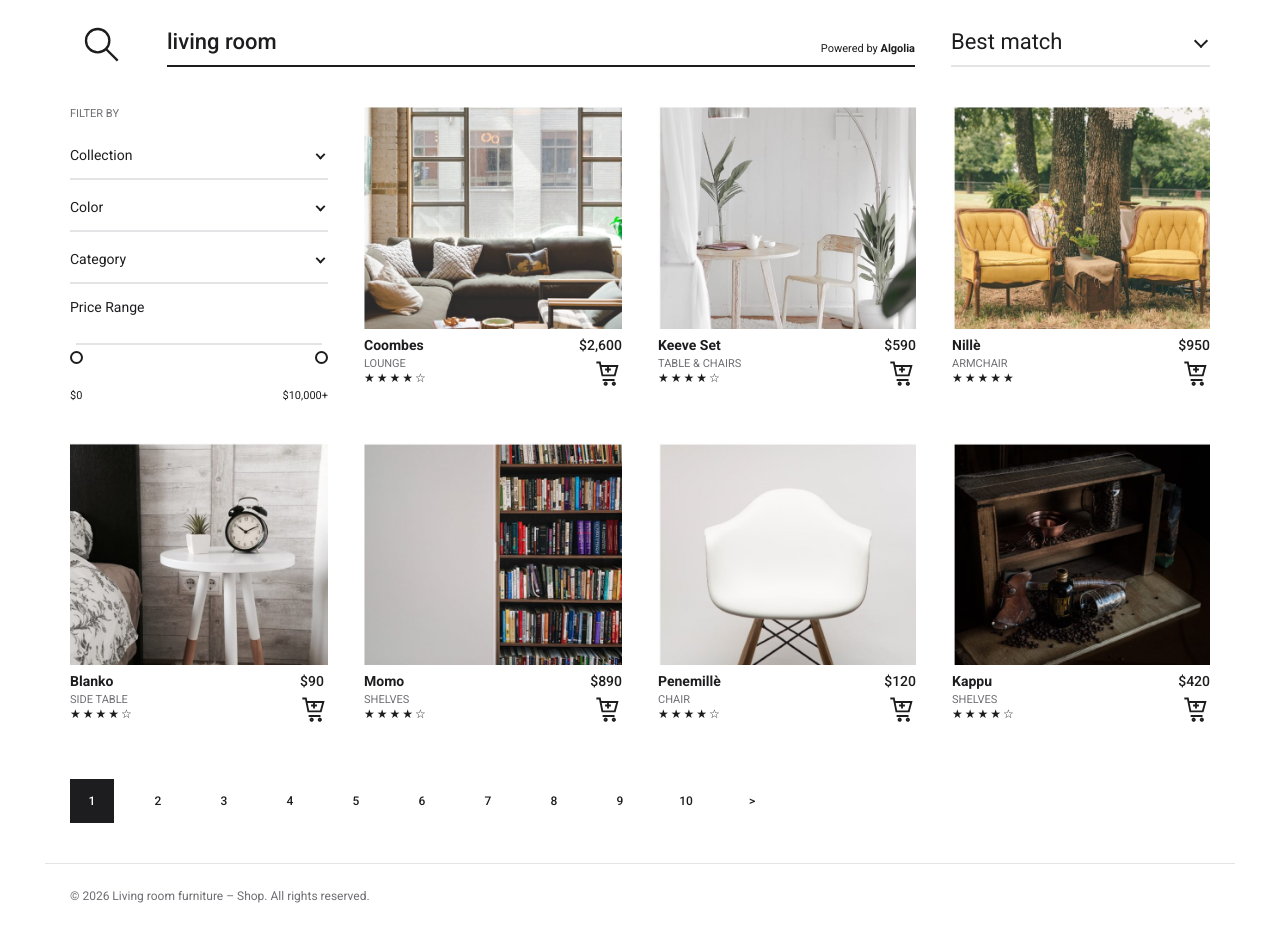
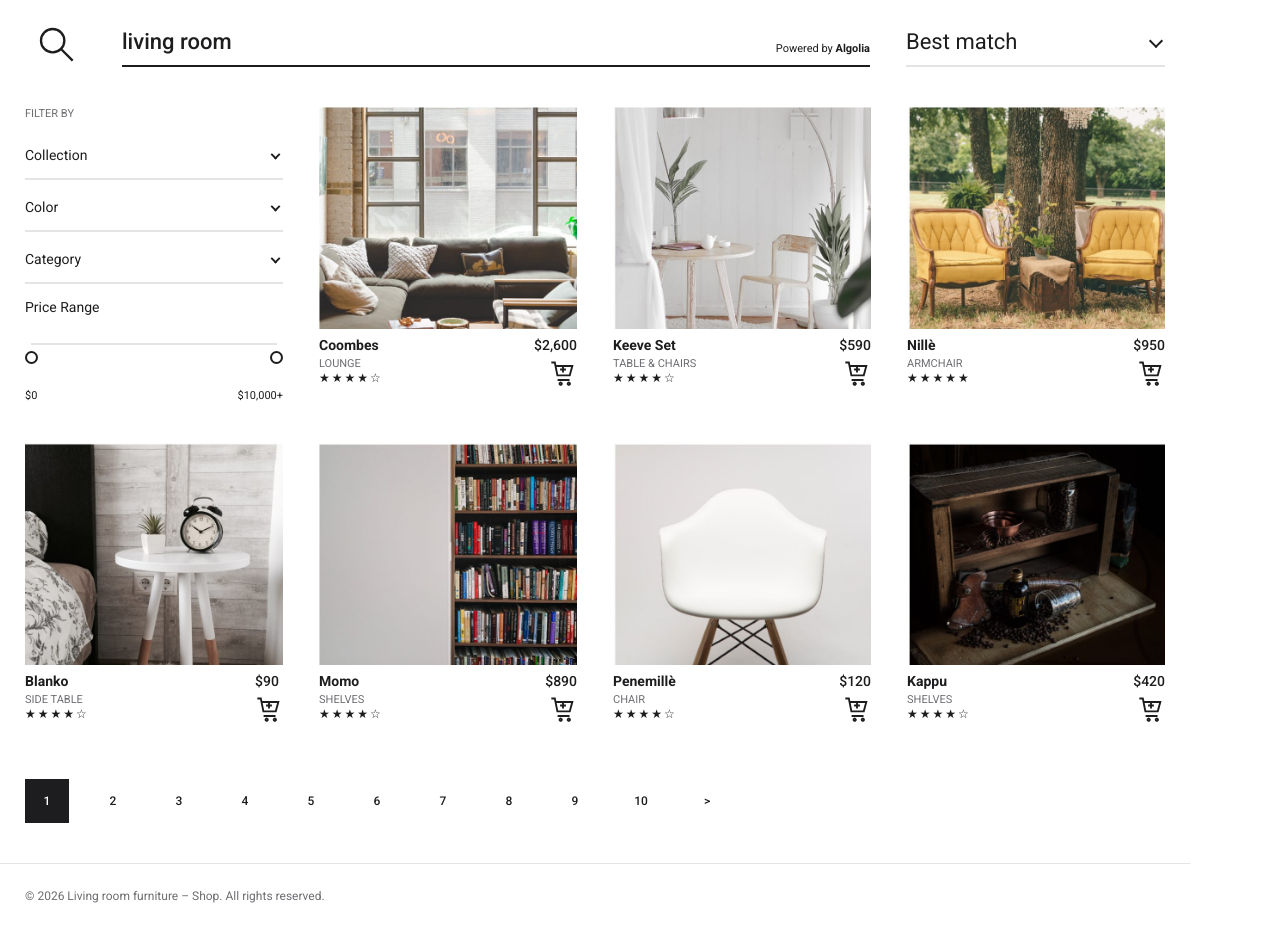
Before and after one commit to Leboueelie/integration, a plain HTML site: page index.html in a window 1280 px wide. Shown: the part 64-992 px from the top of the page. Drawn offline with Linux system fonts and the light colour scheme; a web font is replaced by a local one.

Commit message:
style: align layout to the left instead of centered on desktop

```diff
--- a/assets/css/style.css
+++ b/assets/css/style.css
@@ -29,7 +29,7 @@ button, input, select { font: inherit; color: inherit; }
 :focus-visible { outline: 2px solid var(--ink); outline-offset: 2px; }
 
 /* ---------- Header ---------- */
-.top, main { max-width: 1190px; margin: 0 auto; padding: 0 25px; }
+.top, main { max-width: 1190px; margin: 0; padding: 0 25px; }
 .top { display: flex; align-items: center; gap: 0; }
 .logo { width: 61px; height: 61px; background: var(--ink); display: grid; place-items: center; }
 .logo svg { width: 28px; height: 28px; }
@@ -87,7 +87,7 @@ button, input, select { font: inherit; color: inherit; }
 .pagination a.current { background: var(--ink); color: #fff; margin-right: 22px; }
 
 /* ---------- Footer ---------- */
-.site-footer { max-width: 1190px; margin: 0 auto; padding: 24px 25px; border-top: 1px solid var(--line); color: var(--muted); font-size: 12px; }
+.site-footer { max-width: 1190px; margin: 0; padding: 24px 25px; border-top: 1px solid var(--line); color: var(--muted); font-size: 12px; }
 
 /* ---------- Mobile ---------- */
 @media (max-width: 800px) {
```
